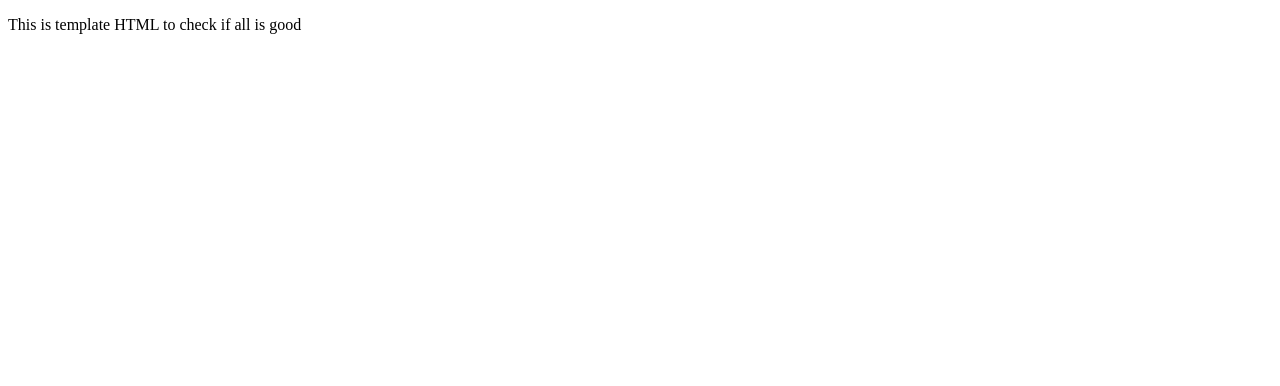
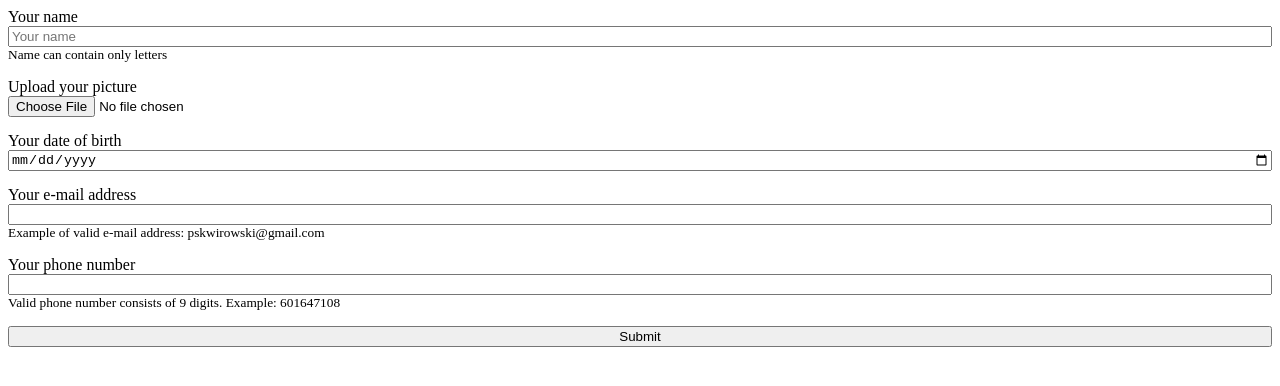
Before and after one commit to skwirowski/DIGE-recruitment-exercise, a website built with webpack: page index.html in a window 1280 px wide. Built offline with nearby package versions, Linux system fonts and the light colour scheme.

Commit message:
Add User Data Form template with data format validation and initial styling

```diff
--- a/index.html
+++ b/index.html
@@ -4,7 +4,7 @@
     <title>Astronomy Photo Birthday Calendar</title>
     <meta name="description" content="Astronomy Photo Birthday Calendar">
     <meta name="viewport" content="width=device-width, initial-scale=1">
-    <link rel="stylesheet" href="">
+    <link rel="stylesheet" href="./src/styles/styles.css">
   </head>
   <body>
 
--- a/src/CreateUserDataForm.js
+++ /dev/null
@@ -1,13 +0,0 @@
-export default function showUserDataFrom() {
-  const addUserDataFormRegion = document.querySelector(
-    '#user-data-form-region'
-  );
-  const userDataFormTemplate = `
-    <div class="div-class-name">
-      <p class="paragraph-class-name">This is template HTML to check if all is good</p>
-    </div>
-  `;
-  const htmlElement = document.createElement('div');
-  htmlElement.innerHTML = userDataFormTemplate;
-  addUserDataFormRegion.appendChild(htmlElement);
-}
--- /dev/null
+++ b/src/javascript/CreateUserDataForm.js
@@ -0,0 +1,72 @@
+import { getCurrentDate } from './helperFunctions';
+
+export default function showUserDataFrom() {
+  const addUserDataFormRegion = document.querySelector(
+    '#user-data-form-region'
+  );
+
+  const userDataFormTemplate = /* html */ `
+    <form class="user-data-form">
+      <div class="user-data-form__name">
+        <label for="user-name-input">Your name</label>
+        <input
+          type="text"
+          id="user-name-input"
+          placeholder="Your name"
+          required
+          pattern="[A-ZĄĆĘŁŃÓŚŹŻa-ząćęłńóśźż]{1,}"
+          title="Name can contain only letters"
+          aria-describedby="user-name-help"
+        />
+        <small id="user-name-help">Name can contain only letters</small>
+      </div>
+
+      <div class="user-data-form__picture">
+        <label for="user-picture-input">Upload your picture</label>
+        <input
+          type="file"
+          id="user-picture-input"
+          required
+        />
+      </div>
+
+      <div class="user-data-form__birthdate">
+        <label for="user-birthdate-input">Your date of birth</label>
+        <input
+          type="date"
+          id="user-birthdate-input"
+          name="user-birthday-date"
+          max=${getCurrentDate()}
+          required
+        />
+      </div>
+
+      <div class="user-data-form__email">
+        <label for="user-email-input">Your e-mail address</label>
+        <input
+          type="email"
+          id="user-email-input"
+          required
+          aria-describedby="user-email-help"
+        />
+        <small id="user-email-help">Example of valid e-mail address: pskwirowski@gmail.com</small>
+      </div>
+
+      <div class="user-data-form__phone">
+        <label for="user-phone-input">Your phone number</label>
+        <input
+          type="text"
+          id="user-phone-input"
+          required
+          pattern="[0-9]{9}"
+          title="Valid phone number consists of 9 digits"
+          aria-describedby="user-phone-help"
+        />
+        <small id="user-phone-help">Valid phone number consists of 9 digits. Example: 601647108</small>
+      </div>
+
+      <button type="submit">Submit</button>
+    </form>
+  `;
+  addUserDataFormRegion.innerHTML = userDataFormTemplate;
+}
--- /dev/null
+++ b/src/javascript/helperFunctions.js
@@ -0,0 +1,13 @@
+export function getCurrentDate() {
+  let today = new Date();
+  let dd = today.getDate();
+  let mm = today.getMonth() + 1;
+  const yyyy = today.getFullYear();
+
+  if (dd < 10) dd = `0${dd}`;
+  if (mm < 10) mm = `0${mm}`;
+
+  today = `${yyyy}-${mm}-${dd}`;
+
+  return today;
+}
--- /dev/null
+++ b/src/styles/forms.less
@@ -0,0 +1,14 @@
+.user-data-form {
+  display: flex;
+  flex-direction: column;
+
+  &__name,
+  &__picture,
+  &__birthdate,
+  &__email,
+  &__phone {
+    display: flex;
+    flex-direction: column;
+    margin-bottom: 15px;
+  }
+}
--- /dev/null
+++ b/src/styles/styles.less
@@ -0,0 +1 @@
+@import './forms.css';
--- a/webpack.config.js
+++ b/webpack.config.js
@@ -1,7 +1,7 @@
 const path = require('path');
 
 module.exports = {
-  entry: './src/index.js',
+  entry: './src/javascript/index.js',
   output: {
     filename: 'main.js',
     path: path.resolve(__dirname, 'dist')
```
Also changed, not shown: dist/main.js, src/javascript/data.js (renamed from src/data.js), src/javascript/index.js (renamed from src/index.js), src/styles/forms.css (added), src/styles/styles.css (added).
